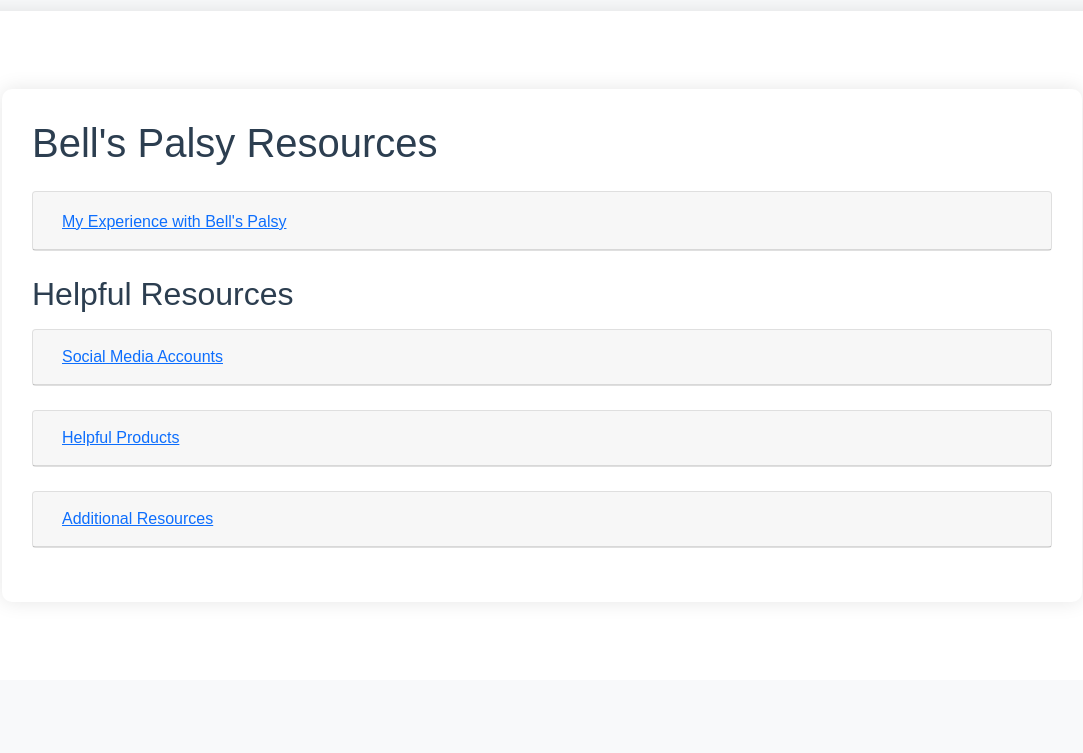
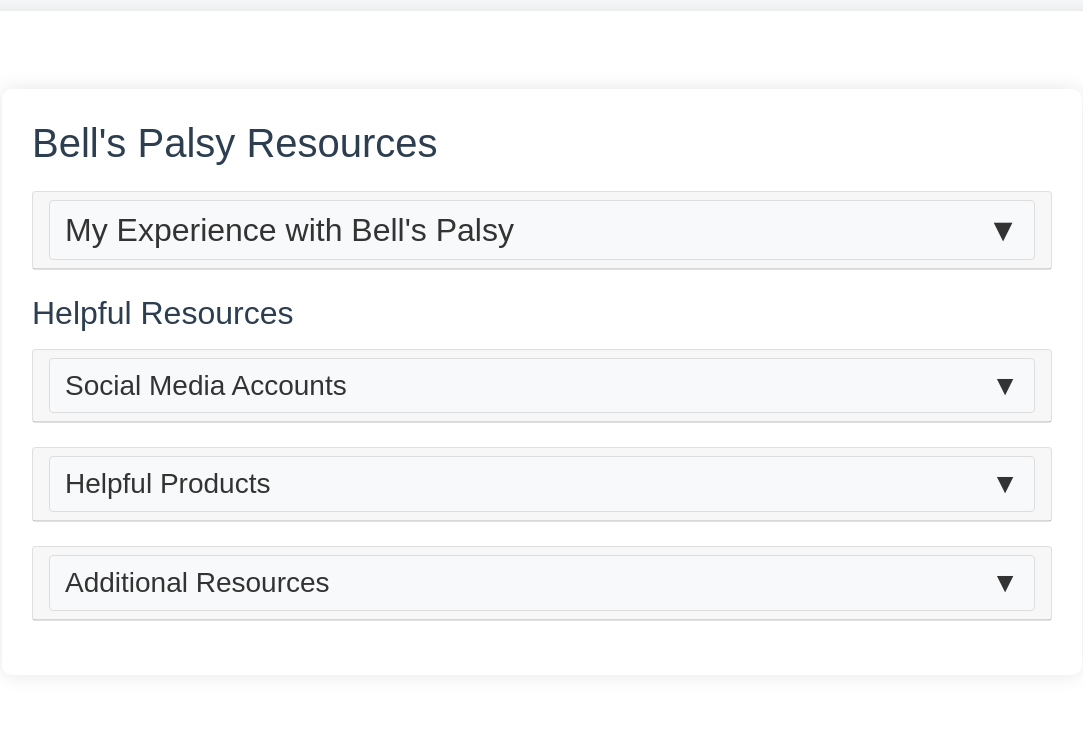
Before and after one commit to HaydenBussard/mywebsite, a Django app: page /bells-palsy/ in a window 1280 px wide. Shown: the part 131-884 px from the top of the page, without its empty margins (98-1181 px from the left). Before the commit the page ends 811 px from the top, so only its background shows below. Run offline with Django 4.2, Linux system fonts and the light colour scheme; some libraries are stand-ins or nearby versions.

Commit message:
Add custom_dropdowns.css to Bell's Palsy page

```diff
--- a/my_website/templates/bells_palsy.html
+++ b/my_website/templates/bells_palsy.html
@@ -11,15 +11,15 @@
     <div class="card mb-4">
         <div class="card-header" id="experienceHeader">
             <h2 class="mb-0">
-                <button class="btn btn-link" type="button" data-bs-toggle="collapse" data-bs-target="#experienceContent" aria-expanded="false" aria-controls="experienceContent">
+                <button class="custom-collapse-btn" type="button" data-bs-toggle="collapse" data-bs-target="#experienceContent" aria-expanded="false" aria-controls="experienceContent">
                     My Experience with Bell's Palsy
                 </button>
             </h2>
         </div>
         <div id="experienceContent" class="collapse" aria-labelledby="experienceHeader">
             <div class="card-body">
-                <p>Here, I will share my personal experience with Bell's Palsy. This content will be hidden by default and can be expanded when clicked.</p>
-                <p>I can add multiple paragraphs, lists, or other HTML elements to structure my story.</p>
+                <p>Here, you can share your personal experience with Bell's Palsy. This content will be hidden by default and can be expanded when clicked.</p>
+                <p>You can add multiple paragraphs, lists, or other HTML elements to structure your story.</p>
             </div>
         </div>
     </div>
@@ -31,7 +31,7 @@
     <div class="card mb-4">
         <div class="card-header" id="socialMediaHeader">
             <h3 class="mb-0">
-                <button class="btn btn-link" type="button" data-bs-toggle="collapse" data-bs-target="#socialMediaContent" aria-expanded="false" aria-controls="socialMediaContent">
+                <button class="custom-collapse-btn" type="button" data-bs-toggle="collapse" data-bs-target="#socialMediaContent" aria-expanded="false" aria-controls="socialMediaContent">
                     Social Media Accounts
                 </button>
             </h3>
@@ -51,7 +51,7 @@
     <div class="card mb-4">
         <div class="card-header" id="productsHeader">
             <h3 class="mb-0">
-                <button class="btn btn-link" type="button" data-bs-toggle="collapse" data-bs-target="#productsContent" aria-expanded="false" aria-controls="productsContent">
+                <button class="custom-collapse-btn" type="button" data-bs-toggle="collapse" data-bs-target="#productsContent" aria-expanded="false" aria-controls="productsContent">
                     Helpful Products
                 </button>
             </h3>
@@ -71,7 +71,7 @@
     <div class="card mb-4">
         <div class="card-header" id="additionalResourcesHeader">
             <h3 class="mb-0">
-                <button class="btn btn-link" type="button" data-bs-toggle="collapse" data-bs-target="#additionalResourcesContent" aria-expanded="false" aria-controls="additionalResourcesContent">
+                <button class="custom-collapse-btn" type="button" data-bs-toggle="collapse" data-bs-target="#additionalResourcesContent" aria-expanded="false" aria-controls="additionalResourcesContent">
                     Additional Resources
                 </button>
             </h3>
```
Also changed, not shown: other parts of my_website/templates/bells_palsy.html (+1 -1 lines).
